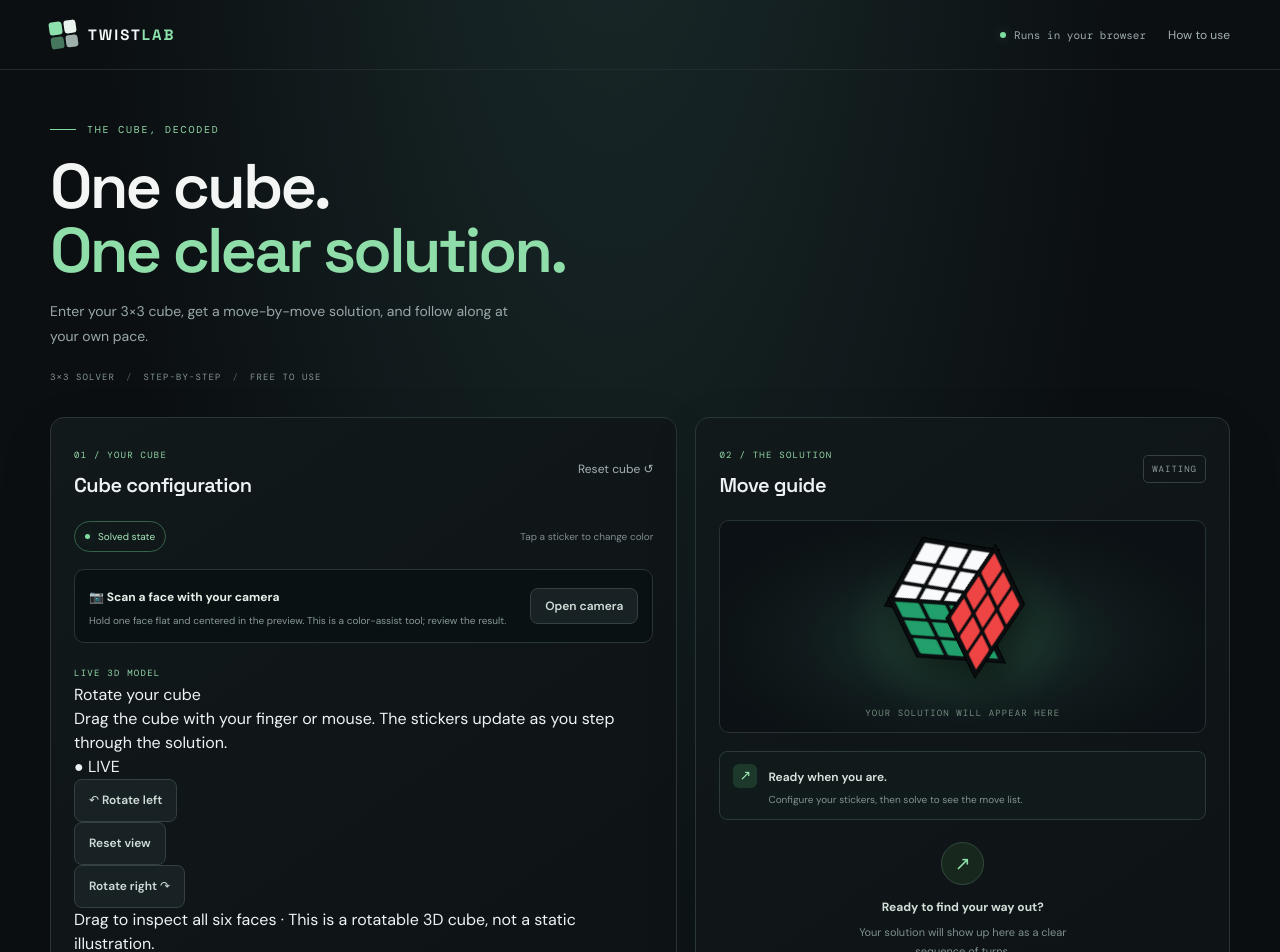
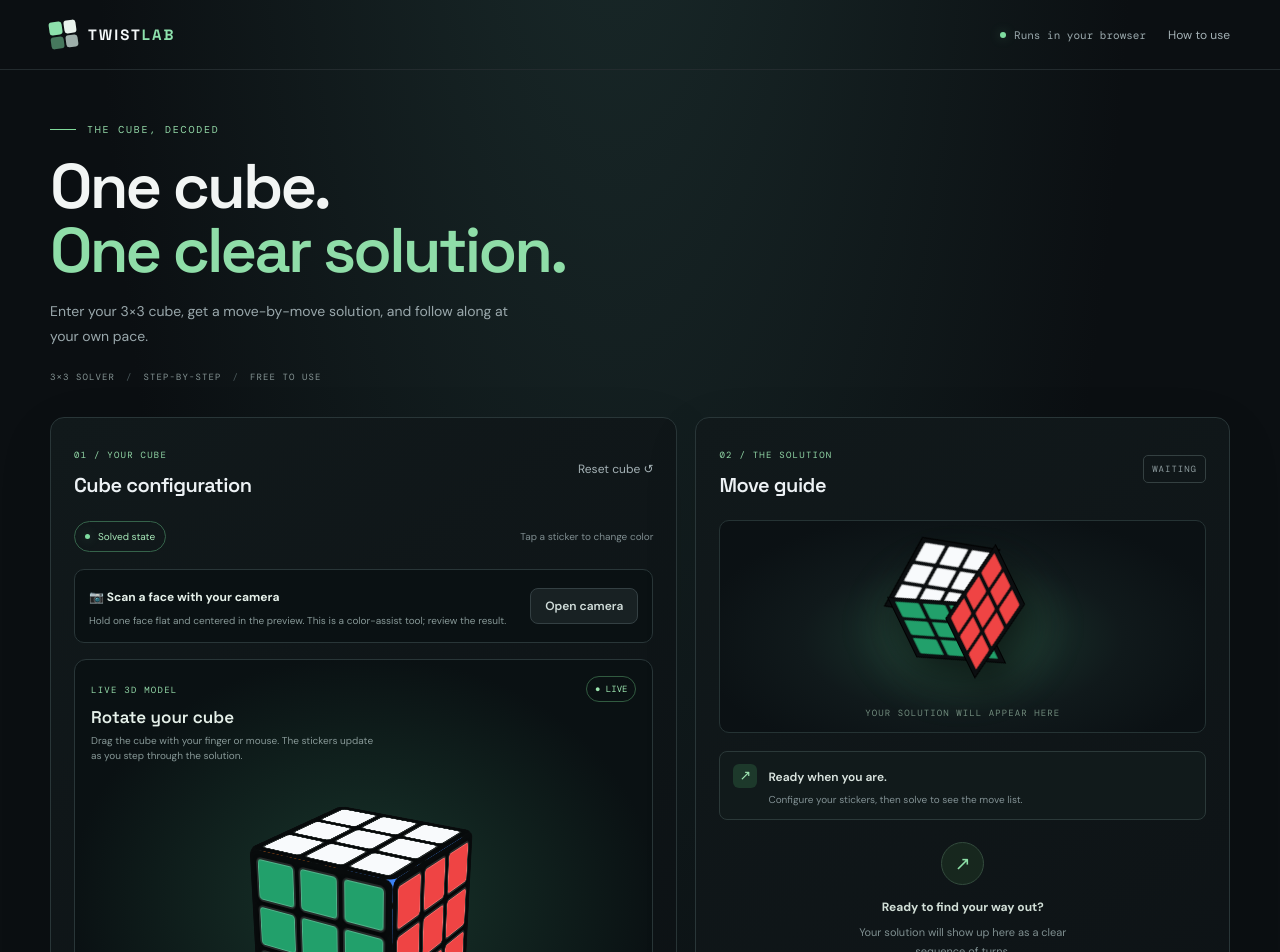
Before and after one commit to Error-cracker-1/AI-Developer-Hub, a React (Vite) app: page / in a window 1280 px wide. Shown: the top 952 px of the page. Built offline with nearby package versions, Linux system fonts and the light colour scheme.

Commit message:
Style interactive 3D Rubik's Cube

```diff
--- a/src/index.css
+++ b/src/index.css
@@ -934,10 +934,24 @@ footer {
     font-size: 8px;
   }
 }
-.scan-panel, .cube-3d-panel { border: 1px solid #293638; border-radius: 10px; background: #0a1113; padding: 14px; margin: 16px 0; }
-.scan-panel-heading, .cube-3d-panel { display: flex; align-items: center; justify-content: space-between; gap: 12px; }
-.scan-panel-heading strong, .cube-3d-panel strong { color: #e5f0e9; font-size: 12px; }
-.scan-panel-heading p, .cube-3d-panel p { color: #879897; font-size: 10px; line-height: 1.5; margin: 5px 0 0; }
+.scan-panel { border: 1px solid #293638; border-radius: 10px; background: #0a1113; padding: 14px; margin: 16px 0; }
+.real-cube-panel { border: 1px solid #293638; border-radius: 12px; background: radial-gradient(ellipse at center, #18352b 0%, #0a1113 72%); padding: 16px; margin: 16px 0; overflow: hidden; }
+.real-cube-heading { display: flex; justify-content: space-between; align-items: flex-start; gap: 10px; }
+.real-cube-heading h3 { margin: 6px 0 0; color: #e5f0e9; font: 600 17px 'Space Grotesk', sans-serif; }
+.real-cube-heading p { margin: 5px 0 0; max-width: 290px; color: #879897; font-size: 10px; line-height: 1.5; }
+.live-badge { color: #9ce5b0; font: 9px 'DM Mono', monospace; border: 1px solid #315b40; border-radius: 20px; padding: 6px 8px; white-space: nowrap; }
+.real-cube-stage { height: 300px; display: grid; place-items: center; perspective: 900px; overflow: hidden; touch-action: none; cursor: grab; user-select: none; }
+.real-cube-stage:active { cursor: grabbing; }
+.real-cube { position: relative; width: 156px; height: 156px; transform-style: preserve-3d; transition: transform 80ms linear; }
+.real-cube-face { position: absolute; inset: 0; width: 156px; height: 156px; padding: 5px; display: grid; grid-template-columns: repeat(3, 1fr); grid-template-rows: repeat(3, 1fr); gap: 4px; background: #080b0c; border: 2px solid #080b0c; border-radius: 8px; backface-visibility: visible; }
+.real-cube-face i { display: block; border: 2px solid #252b2a; border-radius: 6px; box-shadow: inset 0 0 0 1px #ffffff35, 0 2px 4px #0008; }
+.real-cube-controls { display: flex; gap: 7px; justify-content: center; flex-wrap: wrap; }
+.real-cube-controls .button-secondary { min-height: 35px; padding: 0 10px; font-size: 10px; }
+.real-cube-note { color: #829b8c; text-align: center; font-size: 9px; line-height: 1.5; margin: 12px 0 0; }
+.scan-panel-heading { display: flex; align-items: center; justify-content: space-between; gap: 12px; }
+.scan-panel-heading { display: flex; align-items: center; justify-content: space-between; gap: 12px; }
+.scan-panel-heading strong { color: #e5f0e9; font-size: 12px; }
+.scan-panel-heading p { color: #879897; font-size: 10px; line-height: 1.5; margin: 5px 0 0; }
 .scan-start { min-height: 36px; white-space: nowrap; }
 .scan-face-label { display: block; margin: 12px 0 5px; color: #a9bbb1; font-size: 11px; }
 .scan-face-select { background: #152020; color: #e4eee8; border: 1px solid #354544; border-radius: 6px; padding: 8px; width: 100%; }
@@ -951,7 +965,7 @@ footer {
 .cube-3d-object { transition: transform 250ms ease; transform-style: preserve-3d; }
 .cube-3d-controls { display: flex; align-items: center; gap: 8px; color: #9aaca2; font: 10px 'DM Mono', monospace; }
 .cube-3d-controls .control-button { width: 32px; height: 32px; }
-@media (max-width: 520px) { .scan-panel-heading, .cube-3d-panel { align-items: flex-start; flex-direction: column; } .scan-start { width: 100%; } .cube-3d-stage { width: 100%; } .cube-3d-controls { align-self: center; } }
+@media (max-width: 520px) { .scan-panel-heading { align-items: flex-start; flex-direction: column; } .scan-start { width: 100%; } .real-cube-stage { height: 270px; } .real-cube-controls { gap: 5px; } .real-cube-controls .button-secondary { flex: 1; } }
 
 @media (max-width: 390px) {
   .main-content {
```
